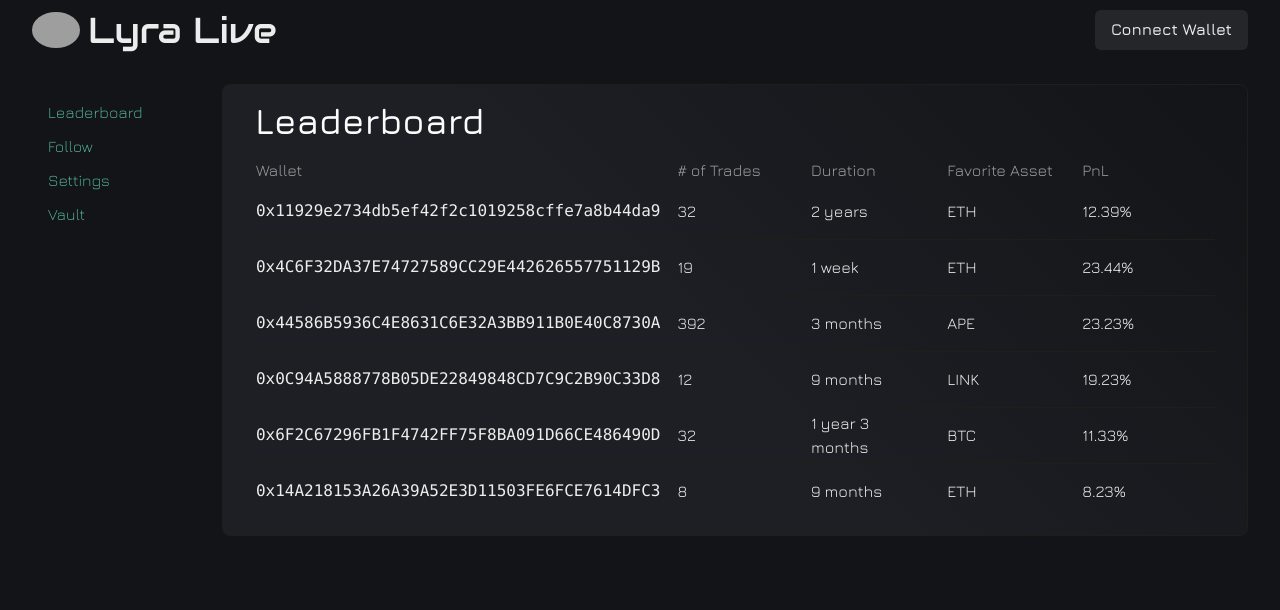
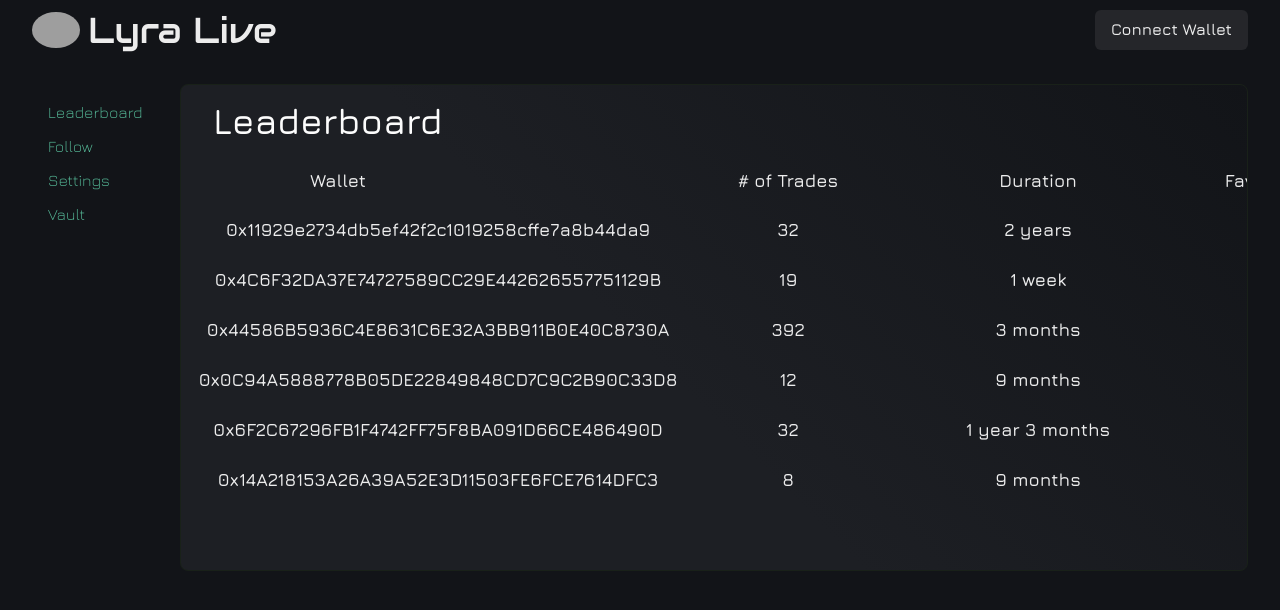
Before and after one commit to Lyra-Grants/lyra-live, a Next.js app: page /leaderboard in a window 1280 px wide. Shown: the top 610 px of the page. Built offline with nearby package versions, Linux system fonts and the light colour scheme; grey boxes are pictures that could not be loaded.

Commit message:
removed react table from package.json

```diff
--- a/package.json
+++ b/package.json
@@ -20,9 +20,8 @@
     "next": "12.1.5",
     "react": "18.1.0",
     "react-dom": "18.1.0",
-    "react-table": "^7.7.0",
     "sass": "^1.51.0",
-    "styled-components": "^5.3.5"
+    "styled-components": "^5.1.7"
   },
   "devDependencies": {
     "@commitlint/cli": "^16.2.3",
@@ -33,7 +32,7 @@
     "@types/node": "17.0.30",
     "@types/react": "18.0.8",
     "@types/react-dom": "18.0.3",
-    "@types/react-table": "^7.7.11",
+    "@types/styled-components": "^5.1.7",
     "commitizen": "^4.2.4",
     "cz-conventional-changelog": "^3.3.0",
     "eslint": "8.14.0",
@@ -41,6 +40,7 @@
     "eslint-config-prettier": "^8.3.0",
     "husky": "^7.0.4",
     "prettier": "2.5.1",
+    "styled-components": "^5.1.7",
     "typescript": "4.6.4"
   },
   "config": {
--- a/pages/leaderboard.tsx
+++ b/pages/leaderboard.tsx
@@ -1,5 +1,11 @@
-import { Table } from "@/src/ui/table";
+// import { Table } from "@/src/ui/table";
+import React, {
+  useState,
+  useLayoutEffect,
+  useEffect
+} from 'react'
 import { Box, HStack, Text } from "@chakra-ui/react";
+import styled from 'styled-components'
 
 const COLUMNS = [
   {
@@ -41,6 +47,8 @@ const COLUMNS = [
 ];
 
 const Index = () => {
+  // const [isLoading, setIsLoading] = useState<Boolean>(true)
+
   const data = [
     {
       wallet: "0x11929e2734db5ef42f2c1019258cffe7a8b44da9",
@@ -86,14 +94,175 @@ const Index = () => {
     },
   ];
 
+  // useLayoutEffect(() => {
+  //   if (COLUMNS && data) setIsLoading(false)
+  // }, [COLUMNS, data, isLoading])
+
   return (
-    <Box layerStyle={"card"} py={4} px={8} overflowX={"scroll"}>
-      <Text variant="title" mb={4}>
-        Leaderboard
-      </Text>
-      <Table columns={COLUMNS} data={data} />
-    </Box>
+          <>
+            <Box layerStyle={"card"} py={4} px={8} overflowX={"scroll"}>
+            {/* <InfoBox> */}
+              <Text variant="title" mb={4}>
+                Leaderboard
+              </Text>
+              <TableWrapper>
+                <TableHeaderCentering>
+
+                  {/* { COLUMNS && COLUMNS.map( (column): any => (
+                    <TableHeader key={`${ column.id }`}>{`${column.Header}`}</TableHeader>
+                  ))} */}
+                </TableHeaderCentering>
+                <TableColumnCentering>
+                  <TableColumnWallet>
+                    <TableHeaderWallet key={`${ COLUMNS[0].id }`}>{`${COLUMNS[0].Header}`}</TableHeaderWallet>
+                    { data && data.map( (dataCol): any => (
+                      <TableCell key={`${ dataCol.wallet }`}>{dataCol.wallet}</TableCell>
+                    ))}
+                  </TableColumnWallet>
+                  <TableColumn>
+                    <TableHeaderWallet key={`${ COLUMNS[1].id }`}>{`${COLUMNS[1].Header}`}</TableHeaderWallet>
+                    { data && data.map( (dataCol): any => (
+                      <TableCell key={`${ dataCol.wallet }_tradeCount`}>{dataCol.trades_count}</TableCell>
+                    ))}
+                  </TableColumn>
+                  <TableColumn>
+                    <TableHeaderWallet key={`${ COLUMNS[2].id }`}>{`${COLUMNS[2].Header}`}</TableHeaderWallet>
+                    { data && data.map( (dataCol): any => (
+                      <TableCell key={`${ dataCol.wallet }_duration`}>{dataCol.duration}</TableCell>
+                    ))}
+                  </TableColumn>
+                  <TableColumn>
+                    <TableHeaderWallet key={`${ COLUMNS[3].id }`}>{`${COLUMNS[3].Header}`}</TableHeaderWallet>
+                    { data && data.map( (dataCol): any => (
+                      <TableCell key={`${ dataCol.wallet }_favAsset`}>{dataCol.favorite_asset}</TableCell>
+                    ))}
+                  </TableColumn>
+                  <TableColumn>
+                    <TableHeaderWallet key={`${ COLUMNS[4].id }`}>{`${COLUMNS[4].Header}`}</TableHeaderWallet>
+                    { data && data.map( (dataCol): any => (
+                      <TableCell key={`${ dataCol.wallet }_pnl`}>{dataCol.pnl}</TableCell>
+                    ))}
+                  </TableColumn>
+                </TableColumnCentering>
+              </TableWrapper>
+            {/* </InfoBox> */}
+            </Box>
+          </>
   );
 };
 
 export default Index;
+
+const BidTableTitle = styled.h1`
+  margin-top: -5px;
+  text-align: center;
+  color: '#ffc482';
+`
+
+const InfoBox = styled.div`
+  font-size: 20px;
+  font-weight: 700;
+
+  padding: 30px;
+  margin: 30px 0px 80px 0px;
+
+  border-radius: 3rem;
+
+  box-shadow: .02rem 0.5rem 2rem '#ffc482';
+
+  :hover {
+    filter: drop-shadow(0 0 0.1px '#b3af8f';
+  }
+`
+
+const TableWrapper = styled.div`
+  justify-content: space-around;
+
+  margin-bottom: 50px;
+
+  text-align: center;
+
+  @media (max-width: 720px) {
+    width: auto;
+    max-width: 320px;
+  };
+
+  border-width: 0rem;
+  border-radius: 0rem;
+  border-style: outset;
+  border-color: '#ffc482';
+
+  font-size: 18px;
+  font-weight: 600;
+`
+
+const TableHeaderCentering = styled.div`
+  display: flex;
+  flex-direction: row;
+`
+
+const TableHeader = styled.div`
+  color: '#ffc482';
+
+  font-size: 18px;
+  font-weight: 600;
+
+  padding: 10px;
+
+  width: 250px;
+  max-width: 250px;
+
+  border-bottom: 1px dashed '#b3af8f'};
+`
+
+const TableHeaderWallet = styled(TableHeader)`
+width: 450px;
+`
+
+const TableColumnCentering = styled.div`
+  display: flex;
+  flex-direction: row;
+`
+
+const TableColumn = styled.div`
+  align-items: center;
+  width: 250px;
+  max-width: 250px;
+`
+
+const TableColumnWallet = styled(TableColumn)`
+  align-items: center;
+  width: 450px;
+  max-width: 450px;
+`
+
+const TableCell = styled.div`
+  display: flex;
+  justify-content: center;
+  align-items: center;
+
+  padding-left: 14px;
+  padding-right: 14px;
+  height: 50px;
+`
+
+const TableText = styled.div`
+  padding-right: 10px;
+`
+
+const ETHLogo = styled.img`
+  height: 16px;
+  margin-right: 10px;
+  width: auto;
+`
+
+const ETHPrice = styled.div`
+  display: flex;
+  justify-content: center;
+  align-items: center;
+
+  margin-left: 11px;
+
+  font-size: 12.5px;
+  font-weight: 500;
+`
--- a/src/ui/table/BodyCell/index.tsx
+++ b/src/ui/table/BodyCell/index.tsx
@@ -1,36 +1,36 @@
-import { TitleCell } from "../TitleCell";
+// import { TitleCell } from "../TitleCell";
 import { Box, TableCellProps } from "@chakra-ui/react";
-import { Cell } from "react-table";
+// import { Cell } from "react-table";
 
-interface BodyCellProps extends TableCellProps {
-  cell: Cell;
-}
+// interface BodyCellProps extends TableCellProps {
+//   cell: Cell;
+// }
 
-const BodyCell = ({
-  cell: { column, getCellProps, render },
-  ...props
-}: BodyCellProps) => {
-  const { width, minWidth, id } = column;
+// const BodyCell = ({
+//   cell: { column, getCellProps, render },
+//   ...props
+// }: BodyCellProps) => {
+//   const { width, minWidth, id } = column;
 
-  const getCellComponent = (id: string) => {
-    switch (id) {
-      case "title":
-        return <TitleCell cellContent={render("Cell")} />;
-      default:
-        return render("Cell");
-    }
-  };
+//   const getCellComponent = (id: string) => {
+//     switch (id) {
+//       case "title":
+//         return <TitleCell cellContent={render("Cell")} />;
+//       default:
+//         return render("Cell");
+//     }
+//   };
 
-  return (
-    <Box
-      as="td"
-      pr={4}
-      {...getCellProps({ style: { minWidth, width } })}
-      height="56px"
-      {...props}
-    >
-      {getCellComponent(id)}
-    </Box>
-  );
-};
-export default BodyCell;
+//   return (
+//     <Box
+//       as="td"
+//       pr={4}
+//       {...getCellProps({ style: { minWidth, width } })}
+//       height="56px"
+//       {...props}
+//     >
+//       {getCellComponent(id)}
+//     </Box>
+//   );
+// };
+// export default BodyCell;
--- a/src/ui/table/HeaderCell/index.tsx
+++ b/src/ui/table/HeaderCell/index.tsx
@@ -1,28 +1,28 @@
-import { useSecondaryTextColor } from "../../utils";
+// import { useSecondaryTextColor } from "../../utils";
 import { Box, TableColumnHeaderProps } from "@chakra-ui/react";
-import { HeaderGroup } from "react-table";
+// import { HeaderGroup } from "react-table";
 
-interface HeaderCellProps extends TableColumnHeaderProps {
-  column: HeaderGroup;
-}
+// interface HeaderCellProps extends TableColumnHeaderProps {
+//   column: HeaderGroup;
+// }
 
-const HeaderCell = ({ column, ...props }: HeaderCellProps) => {
-  const secondaryText = useSecondaryTextColor();
+// const HeaderCell = ({ column, ...props }: HeaderCellProps) => {
+//   const secondaryText = useSecondaryTextColor();
 
-  return (
-    <Box
-      as="th"
-      {...column.getHeaderProps({
-        style: { minWidth: column.minWidth, width: column.width },
-      })}
-      pr={4}
-      textAlign="left"
-      fontWeight={400}
-      color={secondaryText}
-      {...props}
-    >
-      {column.render("Header")}
-    </Box>
-  );
-};
-export default HeaderCell;
+//   return (
+//     <Box
+//       as="th"
+//       {...column.getHeaderProps({
+//         style: { minWidth: column.minWidth, width: column.width },
+//       })}
+//       pr={4}
+//       textAlign="left"
+//       fontWeight={400}
+//       color={secondaryText}
+//       {...props}
+//     >
+//       {column.render("Header")}
+//     </Box>
+//   );
+// };
+// export default HeaderCell;
--- a/src/ui/table/index.tsx
+++ b/src/ui/table/index.tsx
@@ -1,58 +1,58 @@
-import BodyCell from "./BodyCell";
-import HeaderCell from "./HeaderCell";
-import { Column, Data } from "./types";
-import { useTable } from "./useTable";
+// import BodyCell from "./BodyCell";
+// import HeaderCell from "./HeaderCell";
+// import { Column, Data } from "./types";
+// import { useTable } from "./useTable";
 import { Box } from "@chakra-ui/react";
 
-interface Props {
-  showColumnsNames?: boolean;
-  columns: Array<Column>;
-  data: Array<Data>;
-}
+// interface Props {
+//   showColumnsNames?: boolean;
+//   columns: Array<Column>;
+//   data: Array<Data>;
+// }
 
-export const Table = ({ columns, data }: Props) => {
-  const { getTableProps, getTableBodyProps, headerGroups, rows, prepareRow } =
-    useTable({ columns, data });
+// export const Table = ({ columns, data }: Props) => {
+//   const { getTableProps, getTableBodyProps, headerGroups, rows, prepareRow } =
+//     useTable({ columns, data });
 
-  const headerGroup = headerGroups[0];
+//   const headerGroup = headerGroups[0];
 
-  return (
-    <Box {...getTableProps()} sx={{ borderCollapse: "collapse" }} as="table">
-      <Box as="thead">
-        <Box as="tr" {...headerGroup.getHeaderGroupProps()}>
-          {headerGroup.headers.map((column) => (
-            <HeaderCell key={column.id} column={column} />
-          ))}
-        </Box>
-      </Box>
+//   return (
+//     <Box {...getTableProps()} sx={{ borderCollapse: "collapse" }} as="table">
+//       <Box as="thead">
+//         <Box as="tr" {...headerGroup.getHeaderGroupProps()}>
+//           {headerGroup.headers.map((column) => (
+//             <HeaderCell key={column.id} column={column} />
+//           ))}
+//         </Box>
+//       </Box>
 
-      <Box {...getTableBodyProps()} as="tbody">
-        {rows.map((row, rowIdx) => {
-          //   const {
-          //     url,
-          //     read_state: readState,
-          //     total_comments_count: totalComments,
-          //     latest_comment: latestComment,
-          //   } = row.original;
+//       <Box {...getTableBodyProps()} as="tbody">
+//         {rows.map((row, rowIdx) => {
+//           //   const {
+//           //     url,
+//           //     read_state: readState,
+//           //     total_comments_count: totalComments,
+//           //     latest_comment: latestComment,
+//           //   } = row.original;
 
-          prepareRow(row);
-          return (
-            <Box
-              {...row.getRowProps()}
-              key={`row-${rowIdx}`}
-              as="tr"
-              borderBottomStyle="solid"
-              borderBottomColor={"border"}
-              borderBottomWidth={"1px"}
-              _last={{ borderBottom: "none" }}
-            >
-              {row.cells.map((cell, cellIdx) => (
-                <BodyCell key={`cell-${cellIdx}-row-${rowIdx}`} cell={cell} />
-              ))}
-            </Box>
-          );
-        })}
-      </Box>
-    </Box>
-  );
-};
+//           prepareRow(row);
+//           return (
+//             <Box
+//               {...row.getRowProps()}
+//               key={`row-${rowIdx}`}
+//               as="tr"
+//               borderBottomStyle="solid"
+//               borderBottomColor={"border"}
+//               borderBottomWidth={"1px"}
+//               _last={{ borderBottom: "none" }}
+//             >
+//               {row.cells.map((cell, cellIdx) => (
+//                 <BodyCell key={`cell-${cellIdx}-row-${rowIdx}`} cell={cell} />
+//               ))}
+//             </Box>
+//           );
+//         })}
+//       </Box>
+//     </Box>
+//   );
+// };
--- a/src/ui/table/useTable.tsx
+++ b/src/ui/table/useTable.tsx
@@ -1,20 +1,20 @@
-import { Data, Column } from "./types";
+// import { Data, Column } from "./types";
 import { useMemo } from "react";
-import { useTable as useReactTable } from "react-table";
+// import { useTable as useReactTable } from "react-table";
 
-interface Props {
-  columns: Array<Column>;
-  data: Array<Data>;
-}
+// interface Props {
+//   columns: Array<Column>;
+//   data: Array<Data>;
+// }
 
-export const useTable = ({ columns, data }: Props) => {
-  const tableColumns = useMemo(() => columns, [columns]);
-  const tableData = useMemo(() => data, [data]);
+// export const useTable = ({ columns, data }: Props) => {
+//   const tableColumns = useMemo(() => columns, [columns]);
+//   const tableData = useMemo(() => data, [data]);
 
-  const tableInstance = useReactTable({
-    columns: tableColumns,
-    data: tableData,
-  });
+//   const tableInstance = useReactTable({
+//     columns: tableColumns,
+//     data: tableData,
+//   });
 
-  return tableInstance;
-};
+//   return tableInstance;
+// };
```
Also changed, not shown: src/ui/table/TitleCell/index.tsx (+6 -6 lines), src/theme/index.ts (line endings or trailing spaces), 1 other file (tests, documents, lock files or other folders).
